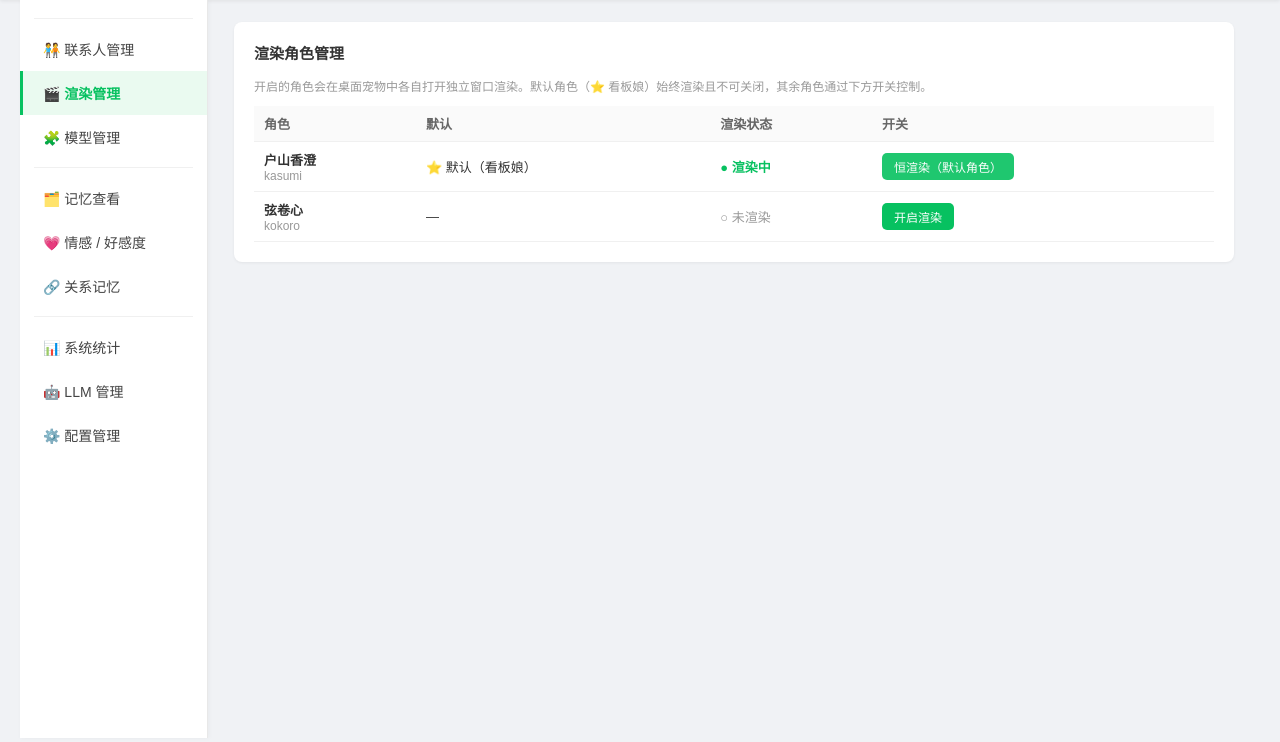
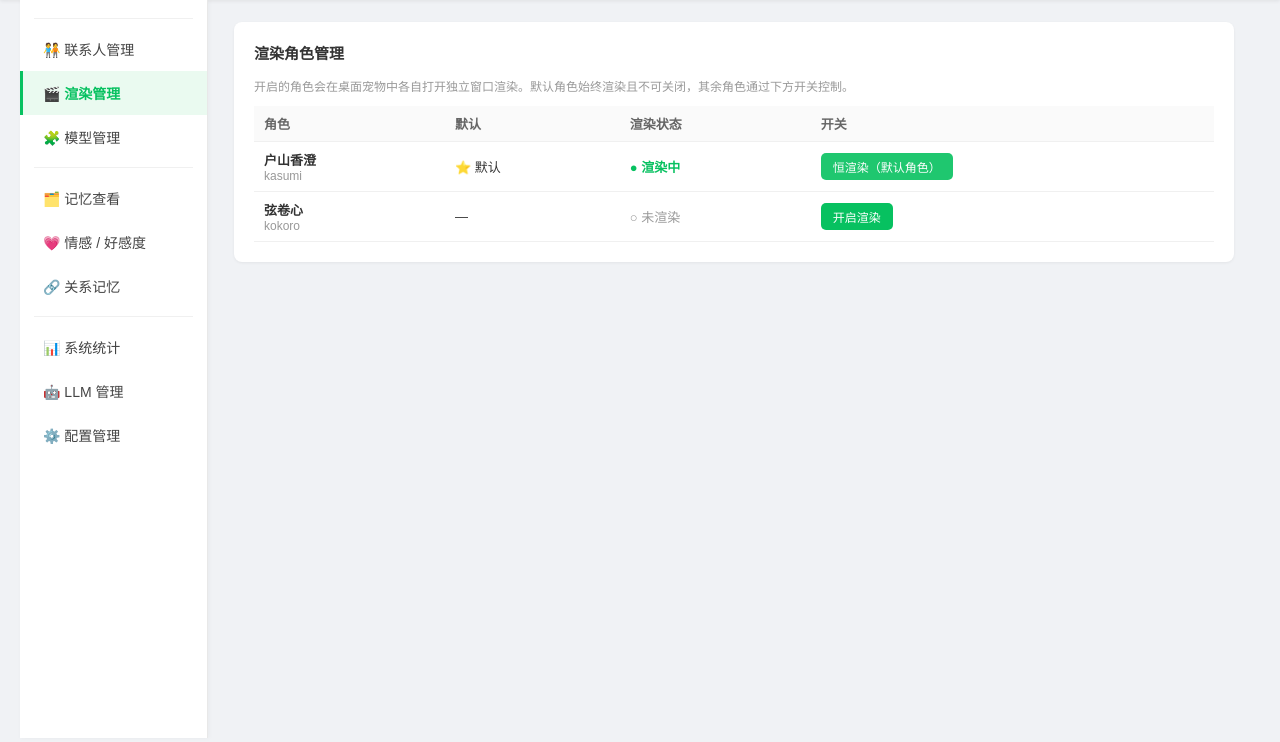
Before and after one commit to jjg692/MemBrain, a FastAPI app: page /admin in a window 1280 px wide. Shown: the part 58-800 px from the top of the page. Run offline with FastAPI, Linux system fonts and the light colour scheme; data that the repository does not hold is empty.

Commit message:
admin: 联系人管理移除无用渲染列; 渲染管理去掉'看板娘'字样

```diff
--- a/templates/admin.html
+++ b/templates/admin.html
@@ -87,7 +87,7 @@
     <div class="card">
       <h3>角色列表</h3>
       <table id="rolesTable">
-        <thead><tr><th>role_id</th><th>显示名</th><th>默认</th><th>渲染</th><th>头像</th><th>Live2D 模型</th><th>操作</th></tr></thead>
+        <thead><tr><th>role_id</th><th>显示名</th><th>默认</th><th>头像</th><th>Live2D 模型</th><th>操作</th></tr></thead>
         <tbody></tbody>
       </table>
     </div>
@@ -108,7 +108,7 @@
   <div class="panel active" id="panel-render">
     <div class="card">
       <h3>渲染角色管理</h3>
-      <p class="hint" style="margin-bottom:12px">开启的角色会在桌面宠物中各自打开独立窗口渲染。默认角色（⭐ 看板娘）始终渲染且不可关闭，其余角色通过下方开关控制。</p>
+      <p class="hint" style="margin-bottom:12px">开启的角色会在桌面宠物中各自打开独立窗口渲染。默认角色始终渲染且不可关闭，其余角色通过下方开关控制。</p>
       <table id="renderTable">
         <thead><tr><th>角色</th><th>默认</th><th>渲染状态</th><th>开关</th></tr></thead>
         <tbody></tbody>
@@ -281,13 +281,6 @@ async function loadRoles(){
       <td>${esc(r.role_id)}</td>
       <td>${esc(r.display_name)}</td>
       <td>${r.default?'⭐ 默认':'<button class="btn btn-gray" onclick="setDefault(\''+r.role_id+'\')">设为默认</button>'}</td>
-      <td>
-        ${r.default
-          ?'<span style="color:#07c160">● 看板娘</span><div style="font-size:11px;color:#999">默认角色恒渲染</div>'
-          :(r.rendered
-            ?'<button class="btn btn-red" onclick="setRender(\''+r.role_id+'\',false)">关闭渲染</button>'
-            :'<button class="btn btn-green" onclick="setRender(\''+r.role_id+'\',true)">开放渲染</button>')}
-      </td>
       <td>${r.avatar?'<img src="'+r.avatar_url+'" style="width:30px;height:30px;border-radius:4px" onerror="this.style.display=\'none\'">':'无'}</td>
       <td style="min-width:220px">
         <div style="font-size:12px;color:#555;word-break:break-all" id="l2dpath_${r.role_id}">${esc(r.live2d_model||'')||'<span style="color:#bbb">（未设置 · 用全局默认）</span>'}</div>
@@ -339,7 +332,7 @@ async function loadRenderRoles(){
     const tr=document.createElement('tr');
     tr.innerHTML=`
       <td style="font-weight:600">${esc(r.display_name)}<div style="font-weight:400;color:#999;font-size:12px">${esc(r.role_id)}</div></td>
-      <td>${isDefault?'⭐ 默认（看板娘）':'—'}</td>
+      <td>${isDefault?'⭐ 默认':'—'}</td>
       <td>${on?'<span style="color:#07c160;font-weight:600">● 渲染中</span>':'<span style="color:#999">○ 未渲染</span>'}</td>
       <td>
         ${isDefault
```
